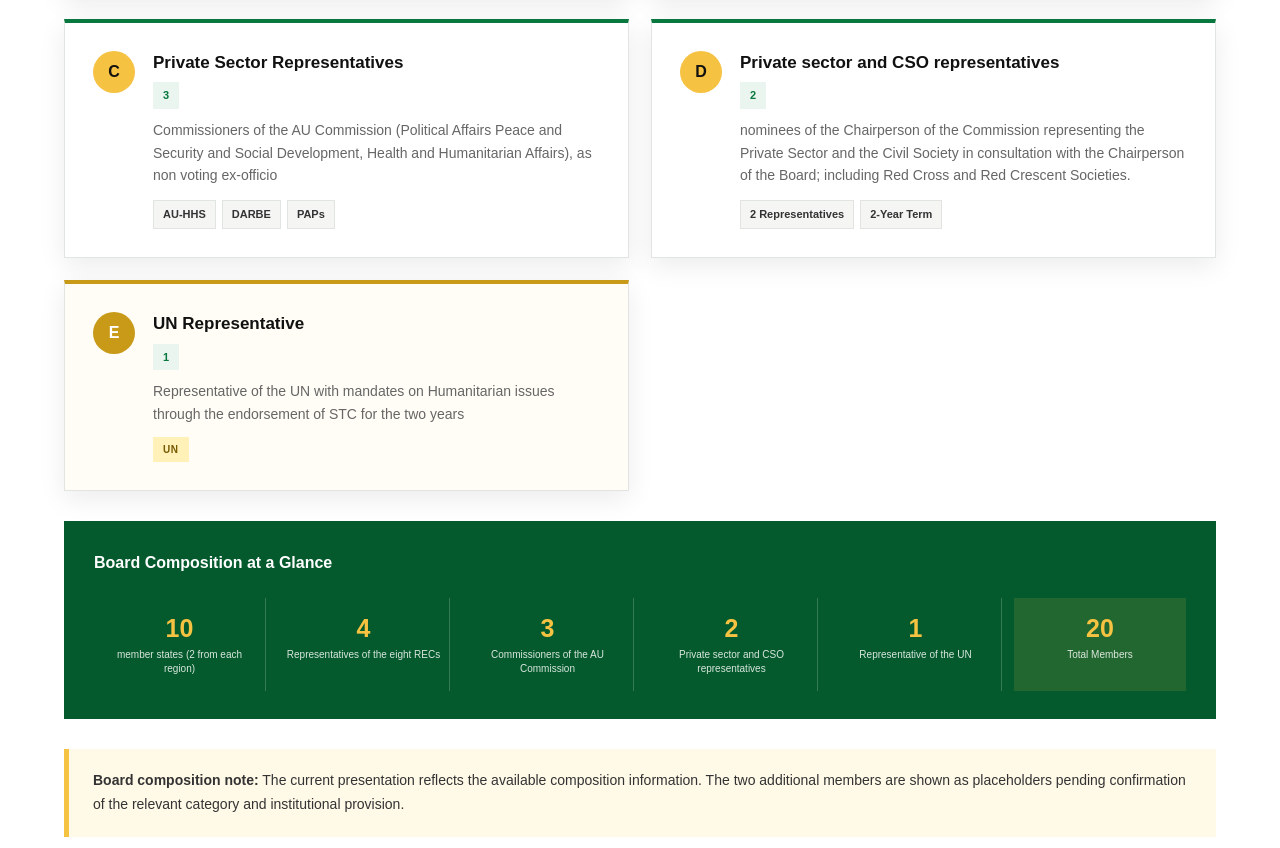
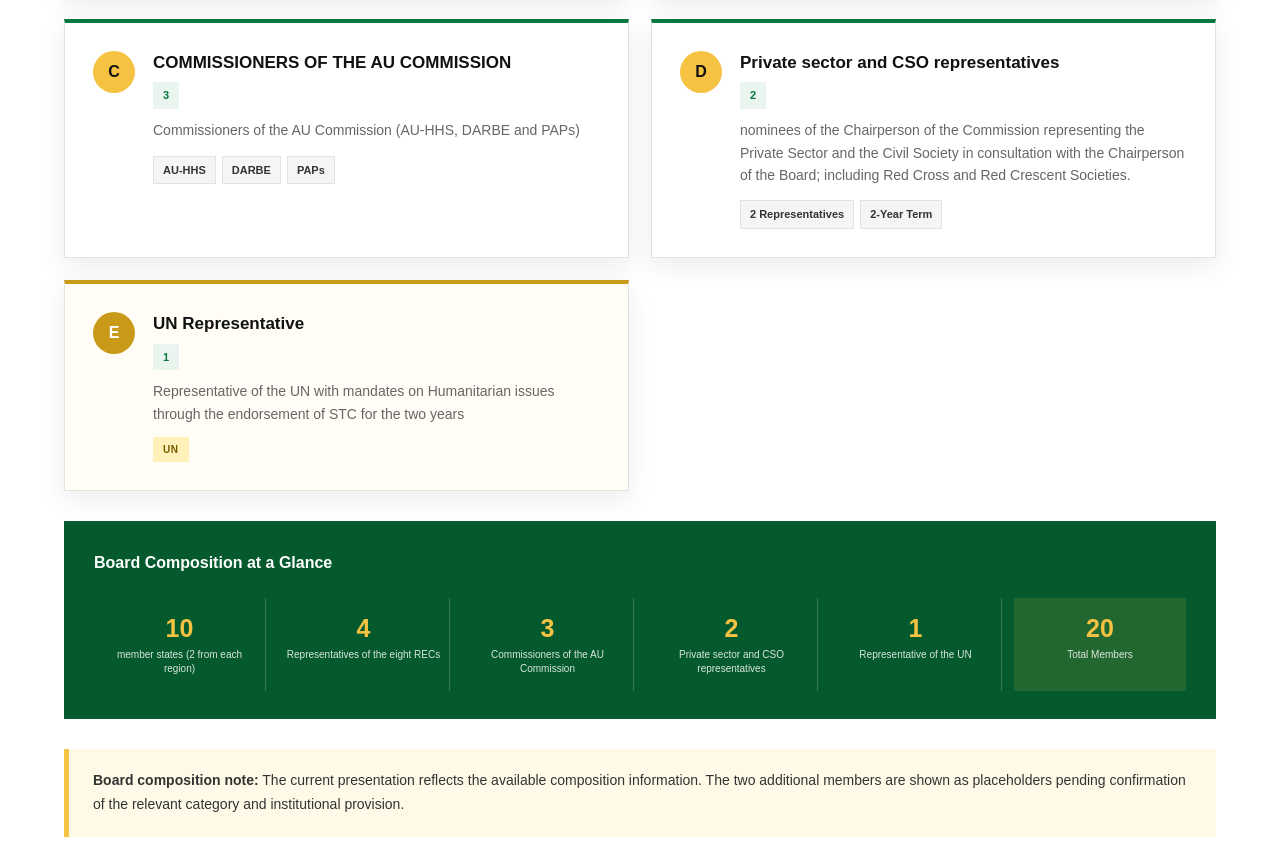
Before and after one commit to afha-usr/afha-knowledge-hub, a plain HTML site: page structure.html in a window 1280 px wide. Shown: the part 2655-3503 px from the top of the page. Drawn offline with Linux system fonts and the light colour scheme.

Commit message:
Update structure.html

```diff
--- a/structure.html
+++ b/structure.html
@@ -1595,7 +1595,7 @@ nominated by their Region.
             </div>
 
 
-            <!-- C: PRIVATE SECTOR -->
+            <!-- C: AU COMMISSIONERS -->
 
             <div class="board-composition-card">
 
@@ -1606,7 +1606,7 @@ nominated by their Region.
                 <div class="composition-content">
 
                     <h3>
-                        Private Sector Representatives
+                        COMMISSIONERS OF THE AU COMMISSION
                     </h3>
 
                     <div class="composition-count">
@@ -1614,8 +1614,7 @@ nominated by their Region.
                     </div>
 
                     <p>
-                        Commissioners of the AU Commission (Political Affairs Peace and
-Security and Social Development, Health and Humanitarian Affairs), as non voting ex-officio
+                        Commissioners of the AU Commission (AU-HHS, DARBE and PAPs)
                     </p>
 
                     <div class="region-tags">
```
